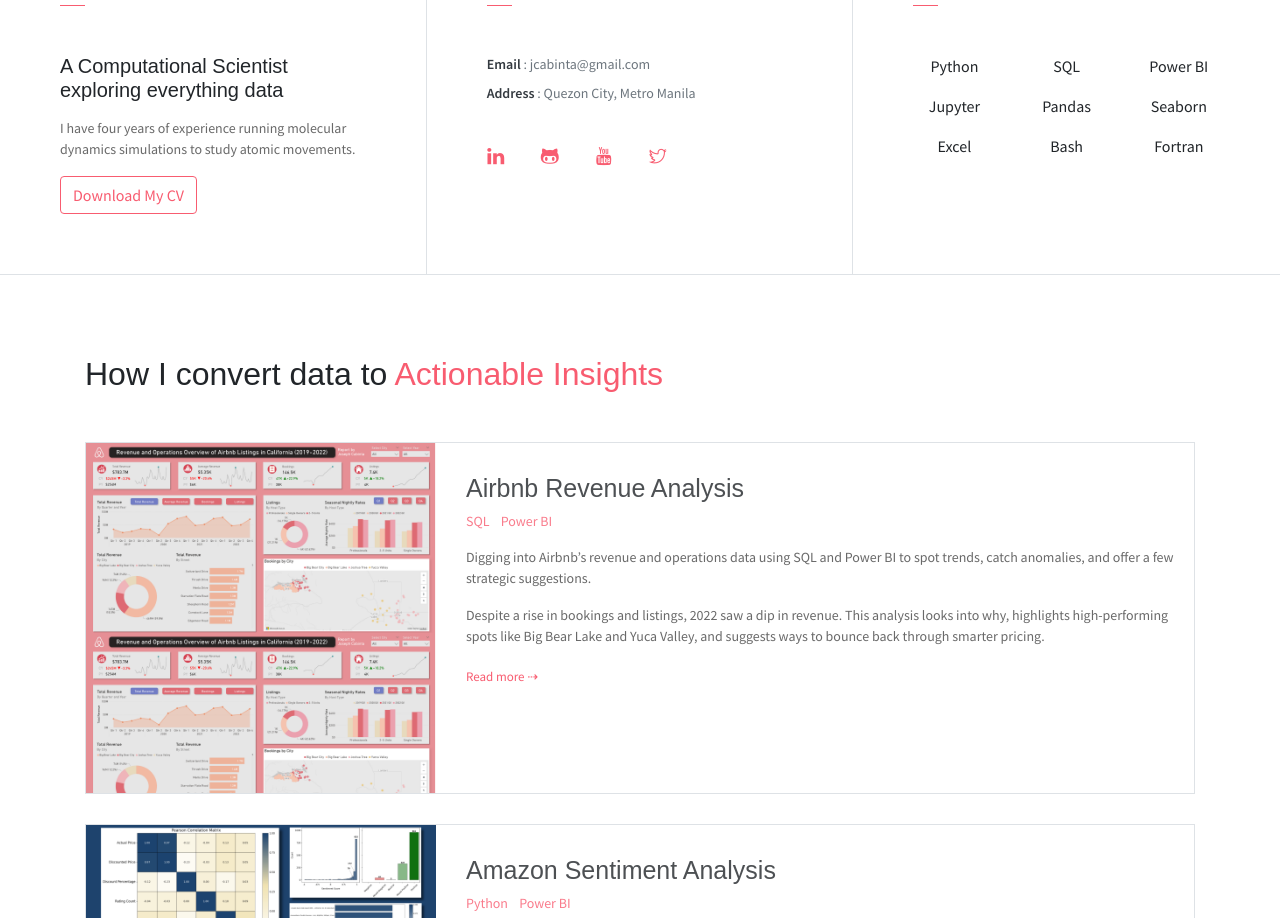
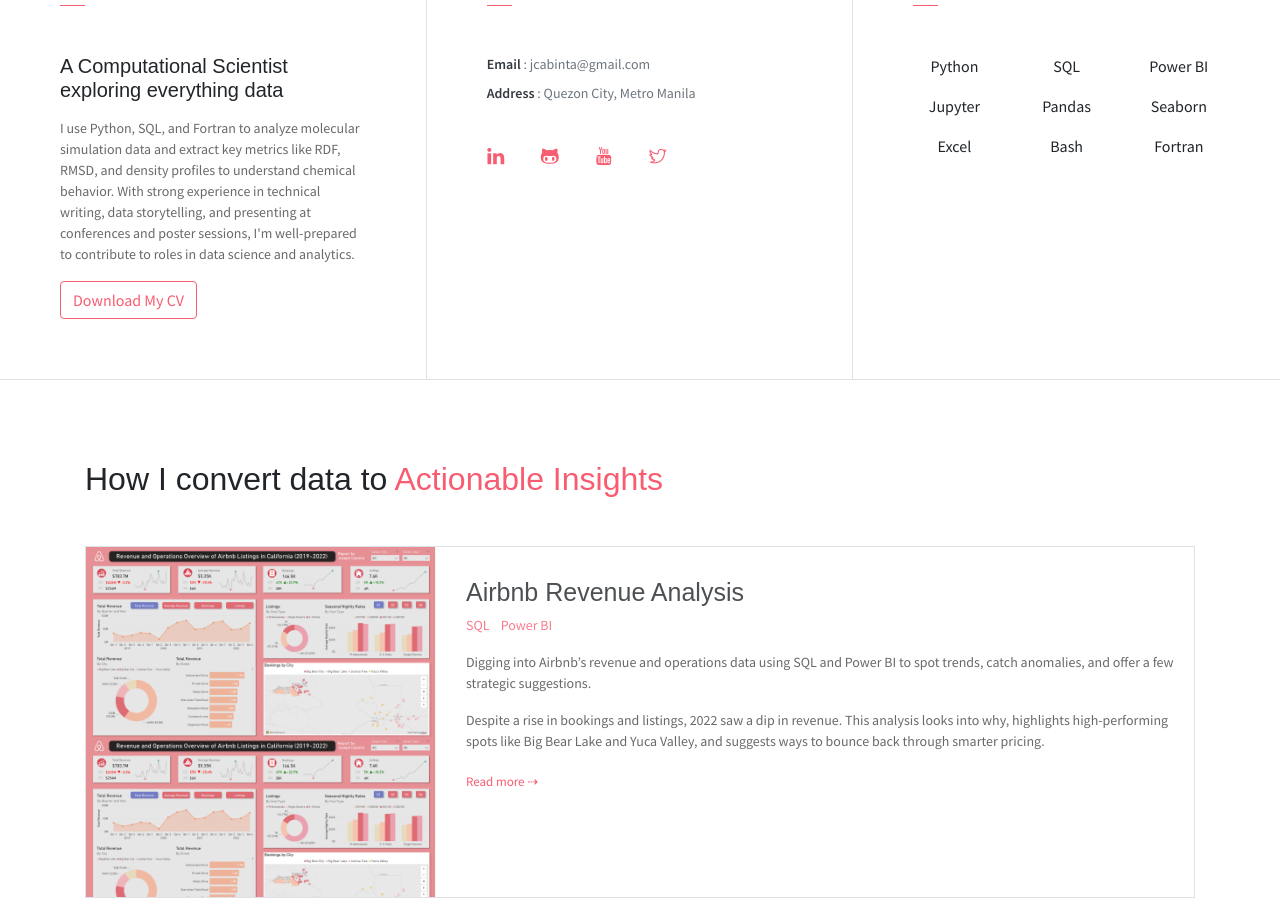
Before and after one commit to josephGZC/josephgzc.github.io, a website: page index.html in a window 1280 px wide. Shown: the part 814-1732 px from the top of the page. Drawn offline with Linux system fonts and the light colour scheme; some packages are replaced by stand-ins of ours; some icons are missing.

Commit message:
Update index.html

```diff
--- a/index.html
+++ b/index.html
@@ -77,7 +77,7 @@
                 <h3 class="font-weight-light">About Me</h3>
                 <span class="line mb-5"></span>
                 <h5 class="mb-3">A Computational Scientist exploring everything data</h5>
-                <p class="mt-20">I have four years of experience running molecular dynamics simulations to study atomic movements.</p>
+                <p class="mt-20">I use Python, SQL, and Fortran to analyze molecular simulation data and extract key metrics like RDF, RMSD, and density profiles to understand chemical behavior. With strong experience in technical writing, data storytelling, and presenting at conferences and poster sessions, I'm well-prepared to contribute to roles in data science and analytics.</p>
     <a href="https://github.com/josephGZC/josephgzc.github.io/raw/ec6568a01e0aba2118b2678d80a3e77afd4597d9/JOSEPH-CACBINTA_Resume.pdf"
        download
        class="btn btn-outline-danger">
```
